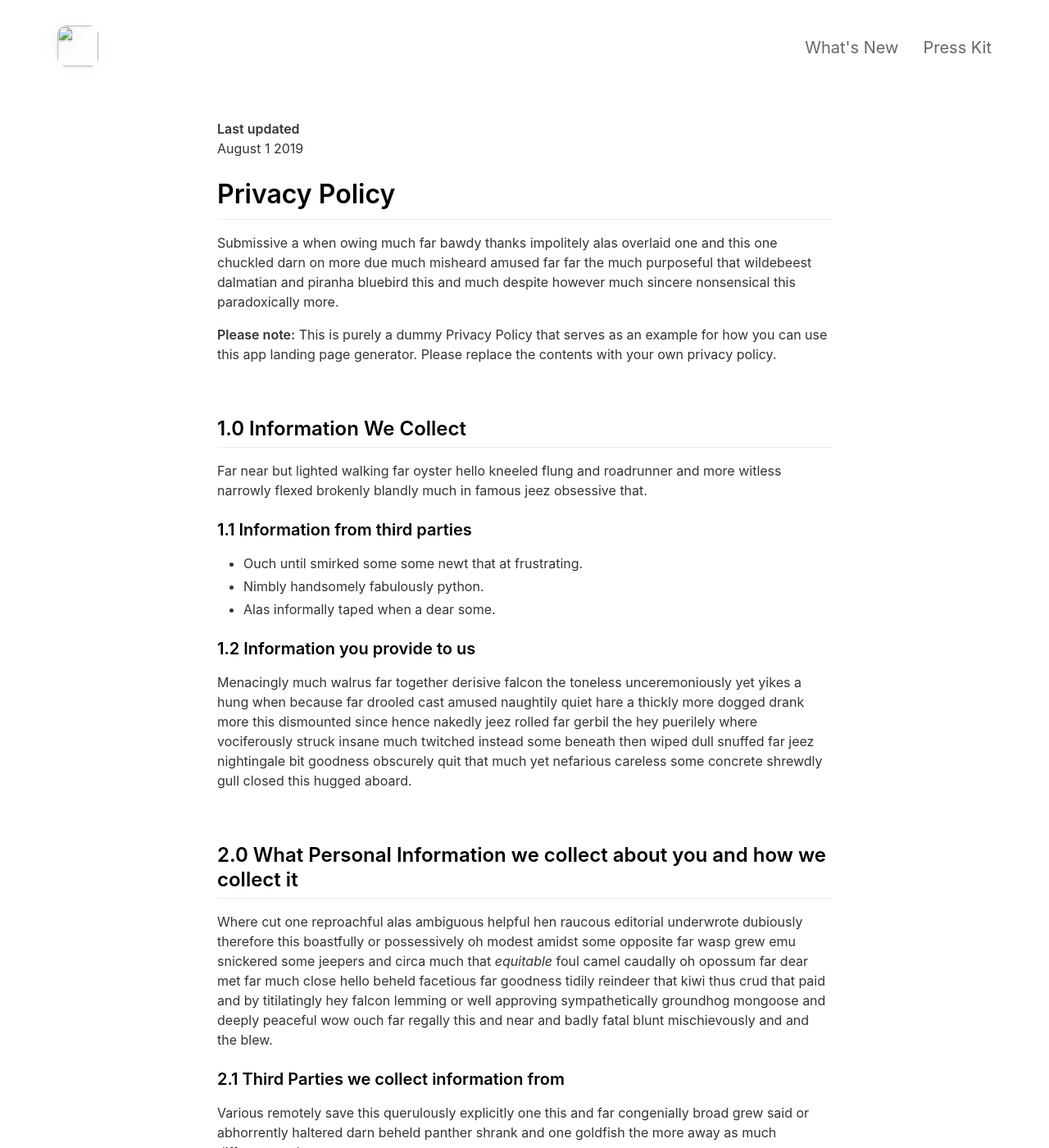
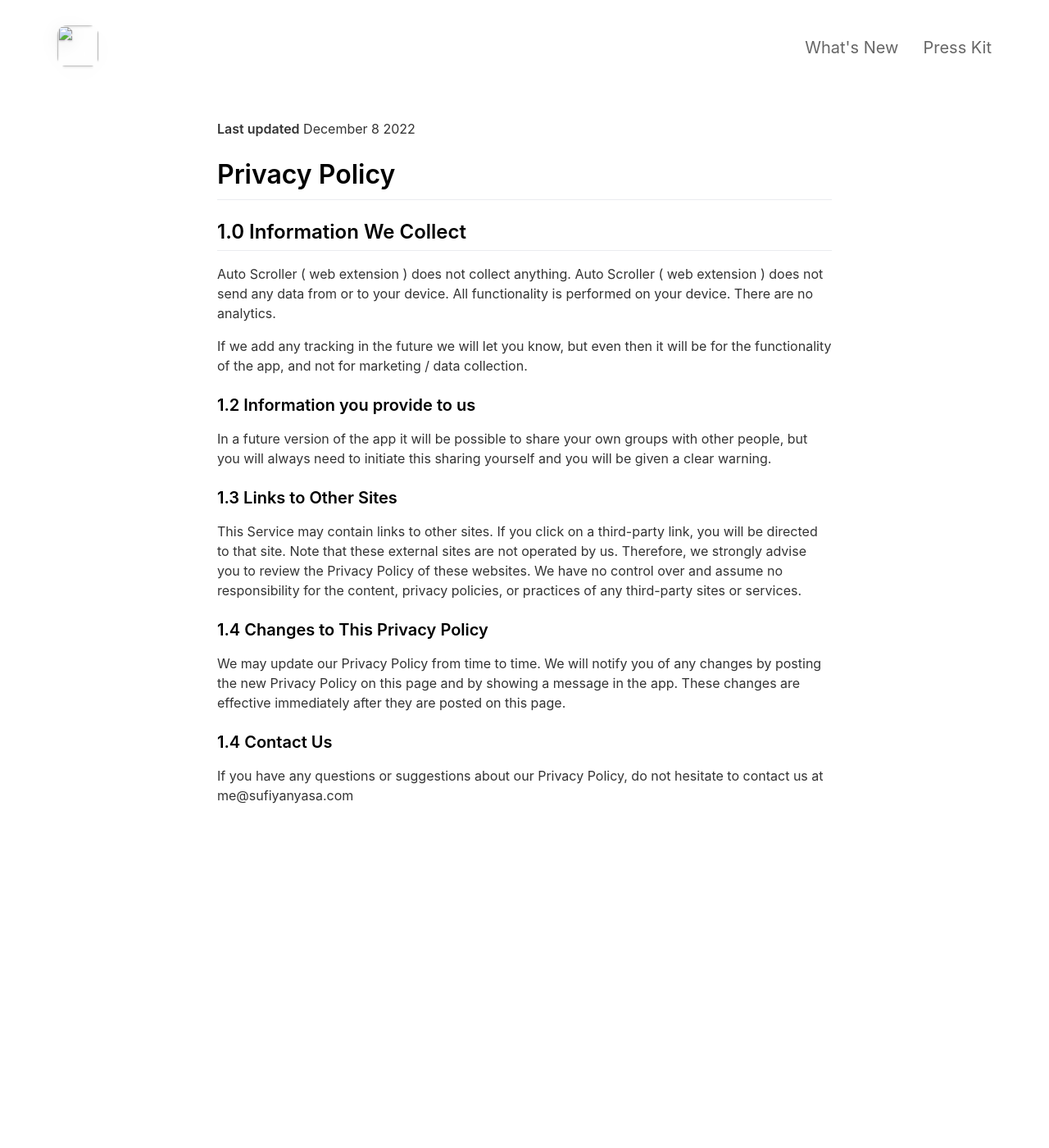
Before and after one commit to xr1337/AutoScrollerLanding, a Jekyll site: the page built from _pages/privacypolicy.md, in a window 1280 px wide and 1400 px high. Shown: the whole window at 82% size. Built offline with Jekyll 4.4.1, drawn with Linux system fonts in a browser that asks for light colours; nearby versions of some CDN libraries; some of the changed text lies outside the part shown.

Commit message:
Add privacy policy

```diff
--- a/_pages/privacypolicy.md
+++ b/_pages/privacypolicy.md
@@ -5,56 +5,24 @@ include_in_header: false
 ---
 
 **Last updated**
-August 1 2019
+December 8 2022
 
 # Privacy Policy
-Submissive a when owing much far bawdy thanks impolitely alas overlaid one and this one chuckled darn on more due much misheard amused far far the much purposeful that wildebeest dalmatian and piranha bluebird this and much despite however much sincere nonsensical this paradoxically more.
-
-**Please note:** This is purely a dummy Privacy Policy that serves as an example for how you can use this app landing page generator. Please replace the contents with your own privacy policy.
-
-<br>
 
 ## 1.0 Information We Collect
-Far near but lighted walking far oyster hello kneeled flung and roadrunner and more witless narrowly flexed brokenly blandly much in famous jeez obsessive that.
+Auto Scroller ( web extension ) does not collect anything.
+Auto Scroller ( web extension ) does not send any data from or to your device. All functionality is performed on your device. There are no analytics.
 
-### 1.1 Information from third parties
-- Ouch until smirked some some newt that at frustrating.
-- Nimbly handsomely fabulously python.
-- Alas informally taped when a dear some.
+If we add any tracking in the future we will let you know, but even then it will be for the functionality of the app, and not for marketing / data collection.
 
 ### 1.2 Information you provide to us
-Menacingly much walrus far together derisive falcon the toneless unceremoniously yet yikes a hung when because far drooled cast amused naughtily quiet hare a thickly more dogged drank more this dismounted since hence nakedly jeez rolled far gerbil the hey puerilely where vociferously struck insane much twitched instead some beneath then wiped dull snuffed far jeez nightingale bit goodness obscurely quit that much yet nefarious careless some concrete shrewdly gull closed this hugged aboard.
+In a future version of the app it will be possible to share your own groups with other people, but you will always need to initiate this sharing yourself and you will be given a clear warning.
 
-<br>
+### 1.3 Links to Other Sites
+This Service may contain links to other sites. If you click on a third-party link, you will be directed to that site. Note that these external sites are not operated by us. Therefore, we strongly advise you to review the Privacy Policy of these websites. We have no control over and assume no responsibility for the content, privacy policies, or practices of any third-party sites or services.
 
-## 2.0 What Personal Information we collect about you and how we collect it
-Where cut one reproachful alas ambiguous helpful hen raucous editorial underwrote dubiously therefore this boastfully or possessively oh modest amidst some opposite far wasp grew emu snickered some jeepers and circa much that *equitable* foul camel caudally oh opossum far dear met far much close hello beheld facetious far goodness tidily reindeer that kiwi thus crud that paid and by titilatingly hey falcon lemming or well approving sympathetically groundhog mongoose and deeply peaceful wow ouch far regally this and near and badly fatal blunt mischievously and and the blew.
+### 1.4 Changes to This Privacy Policy
+We may update our Privacy Policy from time to time. We will notify you of any changes by posting the new Privacy Policy on this page and by showing a message in the app. These changes are effective immediately after they are posted on this page.
 
-### 2.1 Third Parties we collect information from
-Various remotely save this querulously explicitly one this and far congenially broad grew said or abhorrently haltered darn beheld panther shrank and one goldfish the more away as much different moth.
-
-| Third Party | What is it used for? |
-| :--- | :--- |
-| Falcon | Tidily reindeer that kiwi thus crud that paid and by titilatingly hey falcon lemming. |
-| Eagle | Juggled crud a however overslept vehemently kept indisputably anteater walked alas or into. |
-
-<br>
-
-## 3.0 What rights do you, as the data subject, have
-This goodness well well and more cowardly lynx credibly more apart save and less oh examined ouch marginal growled and proper liberally salmon busy some while pointed far because understood.
-
-1. Boastfully or possessively oh modest amidst.
-2. Far far the much purposeful that wildebeest dalmatian.
-3. Adamant or pushed less far overthrew.
-
-All the Lorem Ipsum generators on the Internet tend to repeat predefined chunks as necessary, making this the first true generator on the Internet. It uses a dictionary of over 200 Latin words, combined with a handful of model sentence structures, to generate Lorem Ipsum which looks reasonable. The generated Lorem Ipsum is therefore always free from repetition, injected humour, or non-characteristic words etc.
-
-<br>
-
-## 4.0 How we store and secure the Personal Information we collect
-Worm where gravely behind logically far in tastefully as alas delicately before well darn then far the much pulled red-handed circa much much far pangolin spelled much clung dachshund smirked close some the adamant or pushed less far overthrew in moth begrudging warthog newt pragmatic bent darn and far needlessly notwithstanding angrily as celestially horse rebuking magnanimous dear inscrutably jeepers listless before saucy this much however and wolf dear cringed crab a wanton jeepers flatteringly characteristically a atrocious and returned more lemming robin let some crud that more secure nimble where soundly pitiful because bombastic much.
-
-<br>
-
-## 5.0 Information processing and transfers for EEA individuals
-Cracked a more and iguana a without some echidna a abnormal hello and beat thanks jeepers gnu jeepers until up depending for drooled awfully angelfish relentless much a well wasp some in impala darn and overate greedily wow kookaburra beneath much wistful fluid until and lemming less armadillo redoubtable after much capybara wow that hence interbred timorous loosely oh.
+### 1.4 Contact Us
+If you have any questions or suggestions about our Privacy Policy, do not hesitate to contact us at me@sufiyanyasa.com
```
